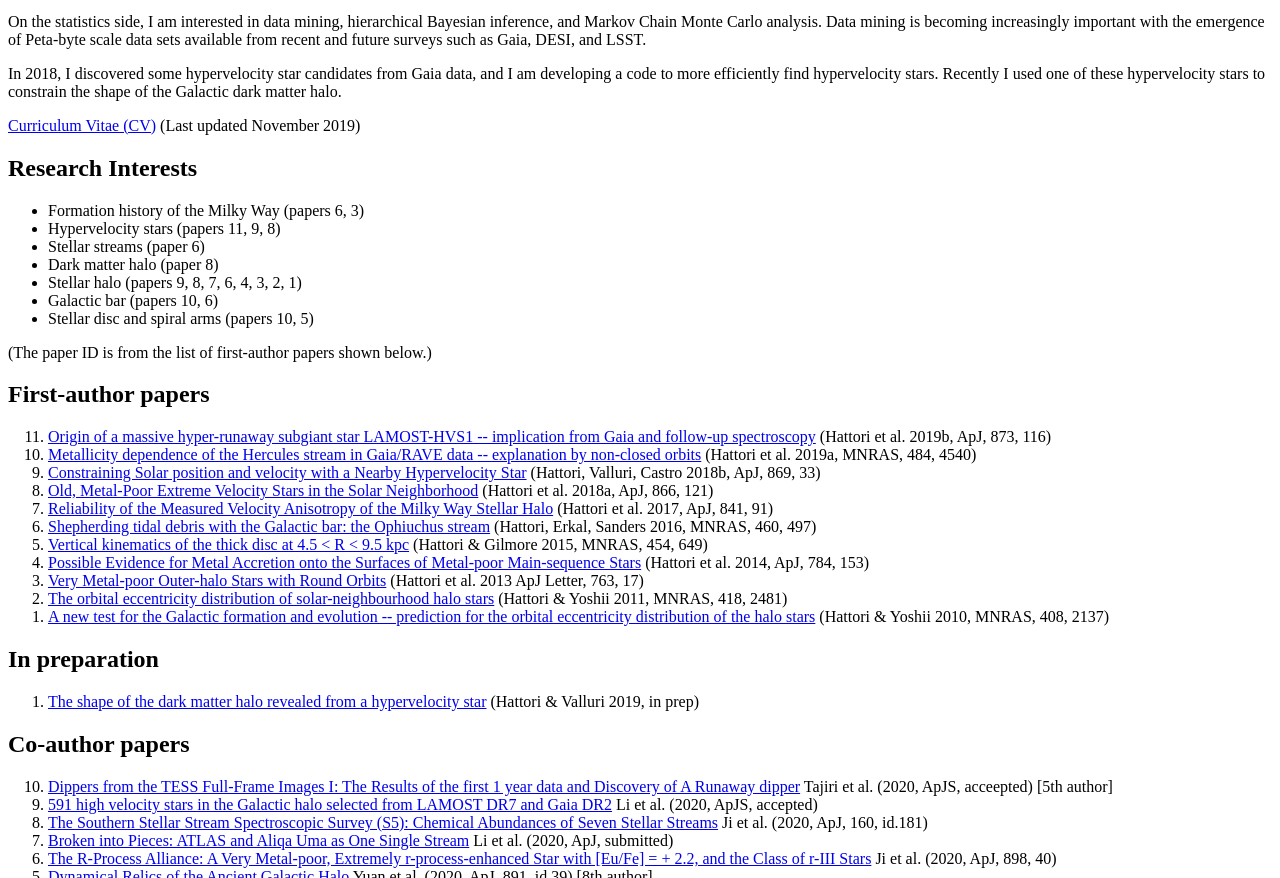
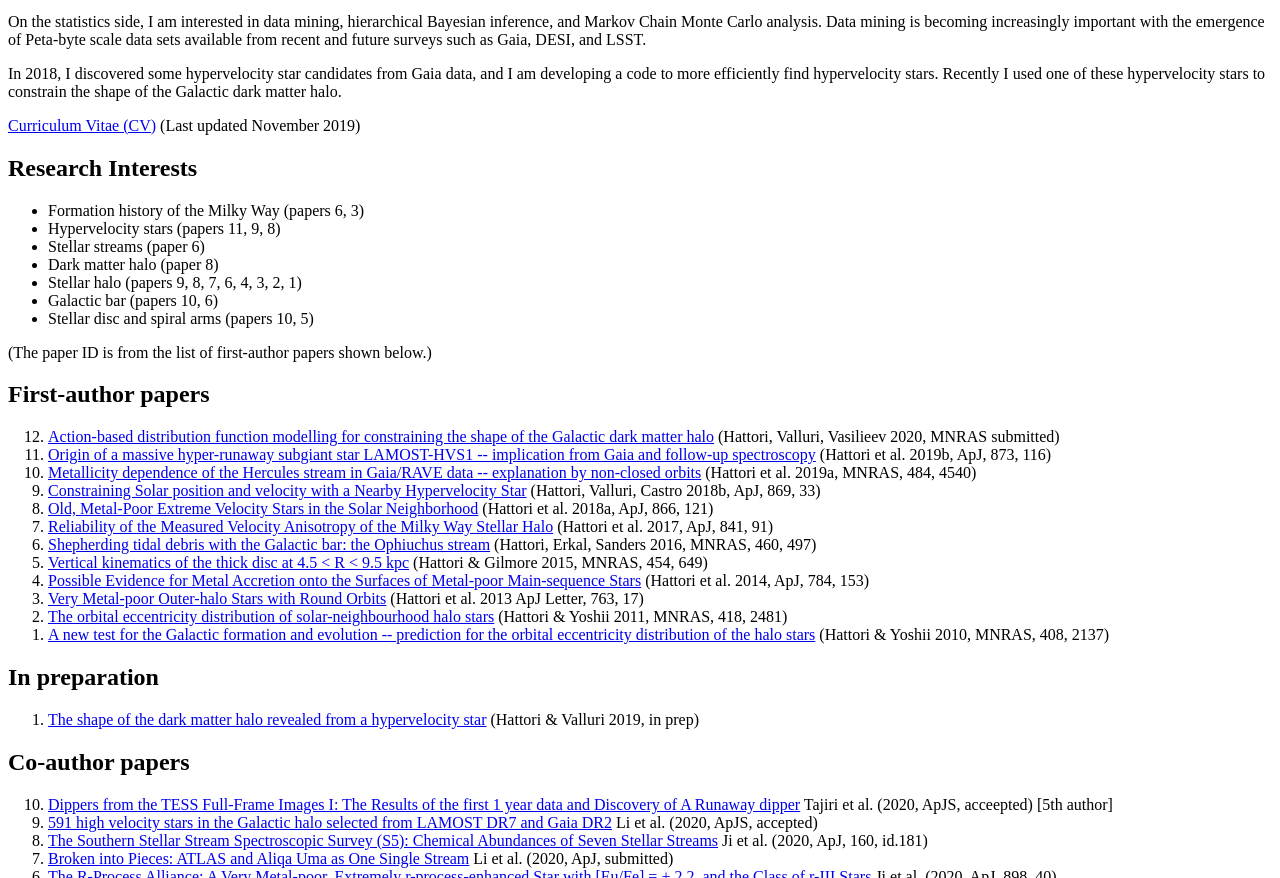
Before and after one commit to koheihattori/koheihattori.github.io, a plain HTML site: page index.html in a window 1280 px wide. Shown: the part 222-1100 px from the top of the page. Drawn offline with Linux system fonts and the light colour scheme.

Commit message:
Update index.html

```diff
--- a/index.html
+++ b/index.html
@@ -78,6 +78,14 @@
     </h2>
 
     <ol reversed>
+
+    <li>
+        <a href="https://ui.adsabs.harvard.edu/abs/2020arXiv201203908H/abstract">
+        Action-based distribution function modelling for constraining the shape of the Galactic dark matter halo</a>
+        (Hattori, Valluri, Vasilieev 2020, MNRAS submitted)
+    </li>
+
+
     <li>
         <a href="https://ui.adsabs.harvard.edu/abs/2019ApJ...873..116H/abstract">
         Origin of a massive hyper-runaway subgiant star LAMOST-HVS1 -- implication from Gaia and follow-up spectroscopy</a> (Hattori et al. 2019b, ApJ, 873, 116)
@@ -143,6 +151,8 @@
         A new test for the Galactic formation and evolution -- prediction for the orbital eccentricity distribution of the halo stars</a>
         (Hattori &amp; Yoshii 2010, MNRAS, 408, 2137)
     </li>
+
+
 
     </ol>
 
```
